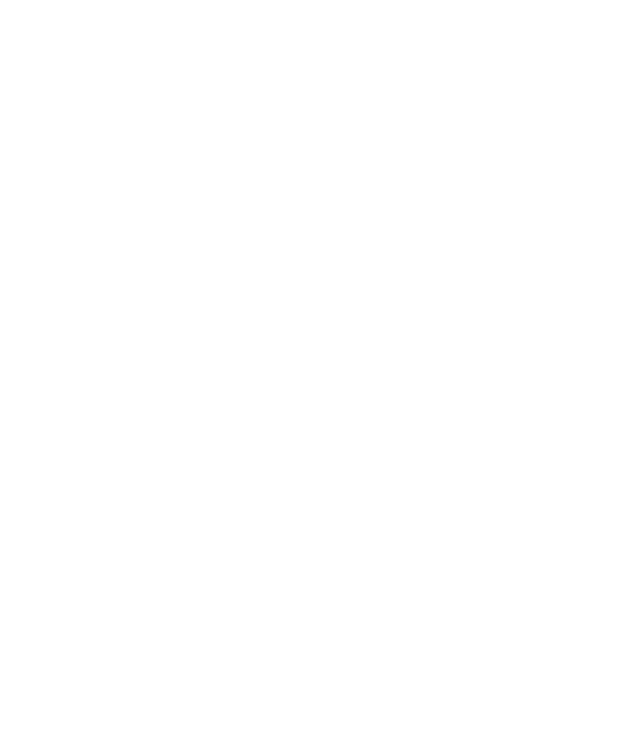
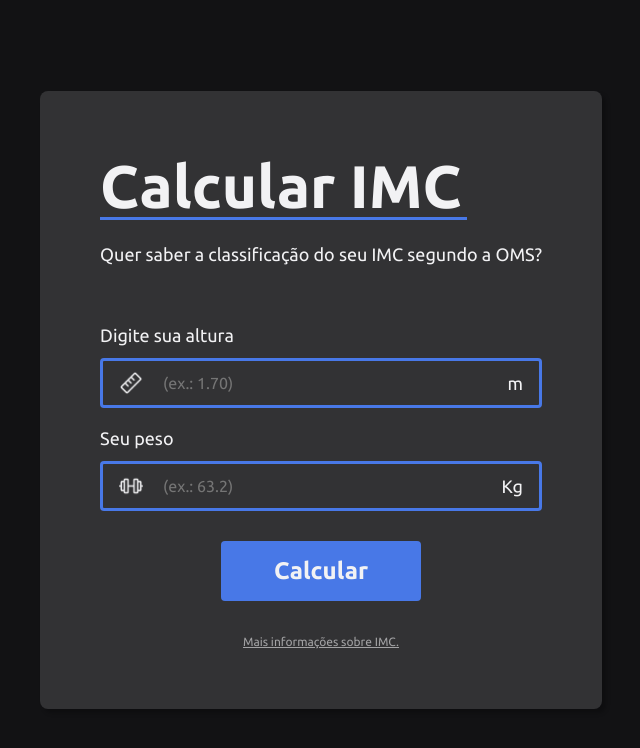
Before and after one commit to luuanamendes/calculadora-imc, a plain HTML site: page index.html in a window 1280 px wide. Shown: the whole page, without its empty margins (319-959 px from the left). Drawn offline with Linux system fonts and the light colour scheme.

Commit message:
html n css

```diff
--- a/assets/css/style.css
+++ b/assets/css/style.css
@@ -0,0 +1,192 @@
+:root {
+    --color-ligth-50: #F2F2F4;
+    --color-ligth-100: #E2E2E4;
+    --color-ligth-200: #c2c2c4;
+
+    --color-dark-500: #A2A2A4;
+    --color-dark-700: #323234;
+    --color-dark-800: #222224;
+    --color-dark-800: #121214;
+
+    --color-blue-500: #4878E7;
+    --color-blue-600: #2552B0;
+
+    --color-purple-500: #8548E8;
+    --color-purple-600: #6825B0;
+
+    --color-pink-500: #E848C8;
+    --color-pink-600: #D222B0;
+}
+
+* {
+    margin: 0;
+    padding: 0;
+    box-sizing: border-box;
+    font-family: 'Ubuntu', sans-serif;
+}
+
+body {
+    width: 100%;
+    height: 100vh;
+    display: flex;
+    align-items: center;
+    justify-content: center;
+    background-color: var(--color-dark-800);
+}
+
+#container {
+    background-color: var(--color-dark-700);
+    border-radius: 8px;
+    box-shadow: 4px 4px 4px rgba(0, 0, 0, 0.25);
+    display: flex;
+    flex-direction: column;
+    align-items: center;
+    gap: 30px;
+    padding: 60px;
+    color: var(--color-ligth-50);
+}
+
+#form {
+    display: flex;
+    flex-direction: column;
+    gap: 20px;
+}
+
+#title {
+    padding-bottom: 40px;
+}
+
+#title h1 {
+    position: relative;
+    font-weight: 700;
+    font-size: 60px;
+}
+
+#title h1::after {
+    position: absolute;
+    content: '';
+    width: 83%;
+    height: 3px;
+    background-color: var(--color-blue-500);
+    bottom: 0;
+    left: 0;
+}
+
+#title p {
+    font-size: 18px;
+    margin-top: 24px;
+}
+
+.input-box {
+    font-size: 18px;
+    display: flex;
+    flex-direction: column;
+    gap: 12px;
+}
+
+.input-field {
+    display: flex;
+    align-items: center;
+    justify-content: space-between;
+    padding: 13px 16px;
+    background-color: transparent;
+    border: 3px solid var(--color-blue-500);
+    border-radius: 4px;
+    height: 50px;
+}
+
+.input-field input {
+    background-color: transparent;
+    border: none;
+    width: 100%;
+    padding: 0px 20px;
+    font-size: 16px;
+    color: var(--color-ligth-50);
+}
+
+.input-field input::-webkit-outer-spin-button,
+.input-field input::-webkit-inner-spin-button {
+    appearance: none;
+}
+
+.input-field input:focus {
+    outline: none;
+}
+
+.input-field img {
+    width: 24px;
+    height: 24px;
+}
+
+#calculate {
+    border: none;
+    width: 200px;
+    height: 60px;
+    background-color: var(--color-blue-500);
+    border-radius: 4px;
+    color: var(--color-ligth-50);
+    font-weight: 700;
+    font-size: 24px;
+    cursor: pointer;
+}
+
+#calculate:hover {
+    transition: .5s;
+    scale: 1.02;
+    background-color: var(--color-blue-600);
+}
+
+#info {
+    width: 100%;
+}
+
+#result {
+    display: flex;
+    flex-direction: column;
+    align-items: center;
+    gap: 12px;
+    border-top: 1px solid #fff5;
+    border-bottom: 1px solid #fff5;
+    ;
+    padding: 20px 0px;
+    width: 100%;
+}
+
+#imc span,
+#description span {
+    font-size: 24px;
+}
+
+.hidden {
+    display: none;
+}
+
+.more-info a {
+    font-size: 12px;
+    font-weight: 400;
+    color: var(--color-dark-500);
+}
+
+.more-info a:hover {
+    transition: .5s;
+    color: var(--color-ligth-200);
+}
+
+.more-info a:visited {
+    color: var(--color-dark-500);
+}
+
+@media screen and (max-width: 500px) {
+    #container {
+        width: 100%;
+        height: 100%;
+        border-radius: 0;
+    }
+
+    #form {
+        width: 100%;
+        height: 100%;
+
+        justify-content: center;
+    }
+}
--- a/index.html
+++ b/index.html
@@ -1,15 +1,70 @@
 <!DOCTYPE html>
 <html lang="pt-br">
+
 <head>
     <meta charset="UTF-8">
     <meta name="viewport" content="width=device-width, initial-scale=1.0">
     <link rel="stylesheet" href="assets/css/style.css">
+    <link rel="preconnect" href="https://fonts.googleapis.com">
+    <link rel="preconnect" href="https://fonts.gstatic.com" crossorigin>
+    <link
+        href="https://fonts.googleapis.com/css2?family=Ubuntu:ital,wght@0,300;0,400;0,500;0,700;1,300;1,400;1,500;1,700&display=swap"
+        rel="stylesheet">
+    <link rel="shortcut icon" href="assets/img/page-icon.png" type="image/x-icon">
 
     <title>Calculadora de IMC</title>
 </head>
+
 <body>
+    <div id="container">
+        <form id="form">
+            <div id="title">
+                <h1>Calcular IMC</h1>
+                <p>Quer saber a classificação do seu IMC segundo a OMS?</p>
+            </div>
 
+            <div class="input-box">
+                <label for="height">Digite sua altura</label>
+
+                <div class="input-field">
+                    <img src="assets/img/ruler.png" alt="icon-ruler">
+                    <input type="number" id="height" name="height" placeholder="(ex.: 1.70)">
+                    <span>m</span>
+                </div>
+            </div>
+            <div class="input-box">
+                <label for="weight">Seu peso</label>
+
+                <div class="input-field">
+                    <img src="assets/img/weight.png" alt="icon-weight">
+                    <input type="number" id="weight" name="weight" placeholder="(ex.: 63.2)">
+                    <span>Kg</span>
+                </div>
+            </div>
+        </form>
+
+        <div id="info" class="hidden">
+            <div id="result">
+                <div id="imc">
+                    <span>Seu IMC é de</span>
+                    <span id="value"></span>
+                </div>
+                <div id="description">
+                    <span></span>
+                </div>
+            </div>
+        </div>
+
+        <button id="calculate">Calcular</button>
+
+        <div class="more-info">
+            <a href="https://bvsms.saude.gov.br/bvs/dicas/215_obesidade.html#:~:text=A%20obesidade%20%C3%A9%20determinada%20pelo,abaixo%20ou%20acima%20do%20desejado."
+                target="_blank">Mais
+                informações sobre IMC.</a>
+        </div>
+    </div>
 
     <script src="assets/js/script.js"></script>
 </body>
+
 </html>
```
Also changed, not shown: assets/img/page-icon.png (added), assets/img/ruler.png (added), assets/img/weight.png (added).
